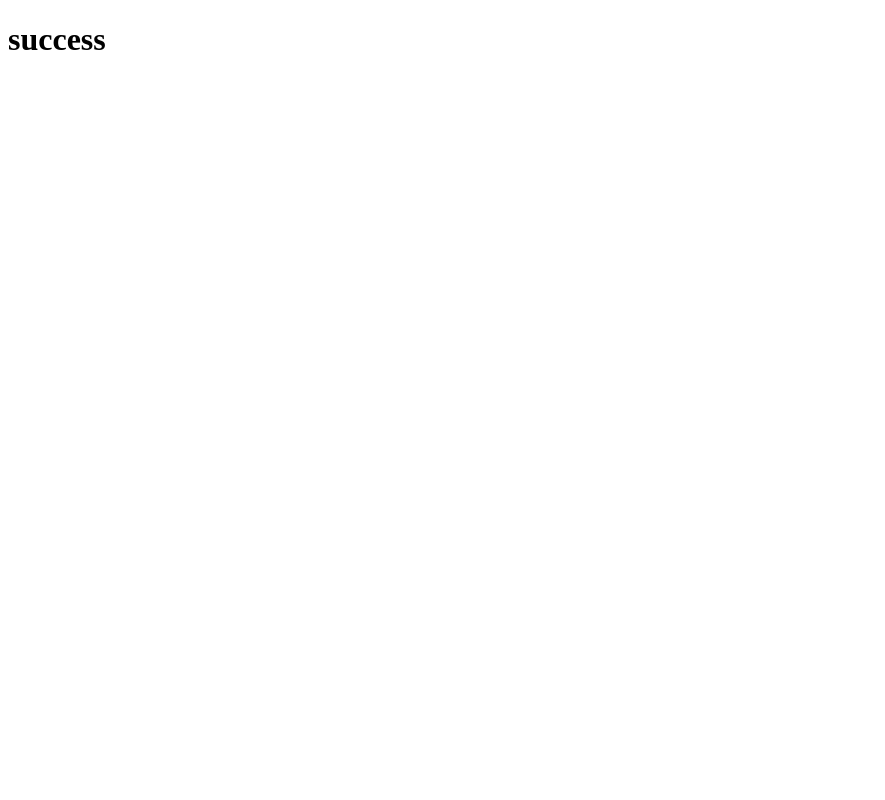
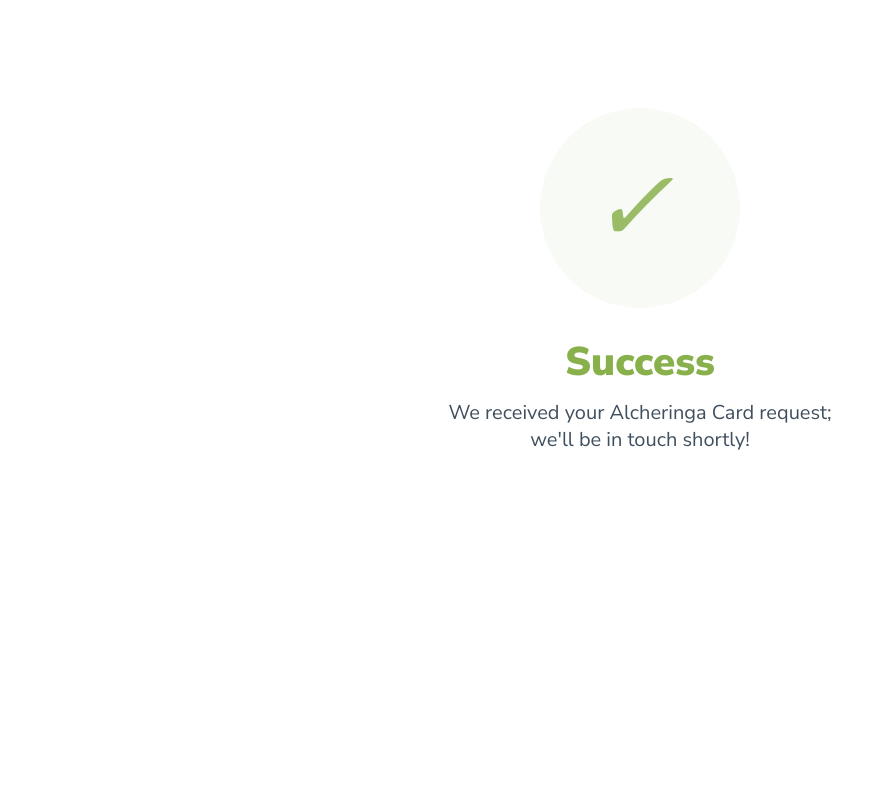
Before and after one commit to ankit11hab/pass-portal-23, a Django app: page /payment/success/ in a window 1280 px wide. Before the commit the part shown is almost empty. Shown: the whole page, without its empty margins (0-885 px from the left). Run offline with Django 3.2, Linux system fonts and the light colour scheme.

Commit message:
Update success.html

```diff
--- a/payment/templates/payment/success.html
+++ b/payment/templates/payment/success.html
@@ -1,12 +1,48 @@
-<!DOCTYPE html>
-<html lang="en">
-<head>
-    <meta charset="UTF-8">
-    <meta http-equiv="X-UA-Compatible" content="IE=edge">
-    <meta name="viewport" content="width=device-width, initial-scale=1.0">
-    <title>Document</title>
-</head>
-<body>
-    <h1>success</h1>
-</body>
+<html>
+  <head>
+    <link href="https://fonts.googleapis.com/css?family=Nunito+Sans:400,400i,700,900&display=swap" rel="stylesheet">
+  </head>
+    <style>
+      body {
+        text-align: center;
+        padding: 40px 0;
+
+      }
+        h1 {
+          color: #88B04B;
+          font-family: "Nunito Sans", "Helvetica Neue", sans-serif;
+          font-weight: 900;
+          font-size: 40px;
+          margin-bottom: 10px;
+        }
+        p {
+          color: #404F5E;
+          font-family: "Nunito Sans", "Helvetica Neue", sans-serif;
+          font-size:20px;
+          margin: 0;
+        }
+      i {
+        color: #9ABC66;
+        font-size: 100px;
+        line-height: 200px;
+        margin-left:-15px;
+      }
+      .card {
+        background: white;
+        padding: 60px;
+        border-radius: 4px;
+
+        display: inline-block;
+        margin: 0 auto;
+      }
+    </style>
+    <body>
+      <div class="card">
+      <div style="border-radius:200px; height:200px; width:200px; background: #F8FAF5; margin:0 auto;">
+        <i class="checkmark">✓</i>
+      </div>
+        <h1>Success</h1>
+        <p>We received your Alcheringa Card request;<br/> we'll be in touch shortly!</p>
+      </div>
+    </body>
 </html>
```
